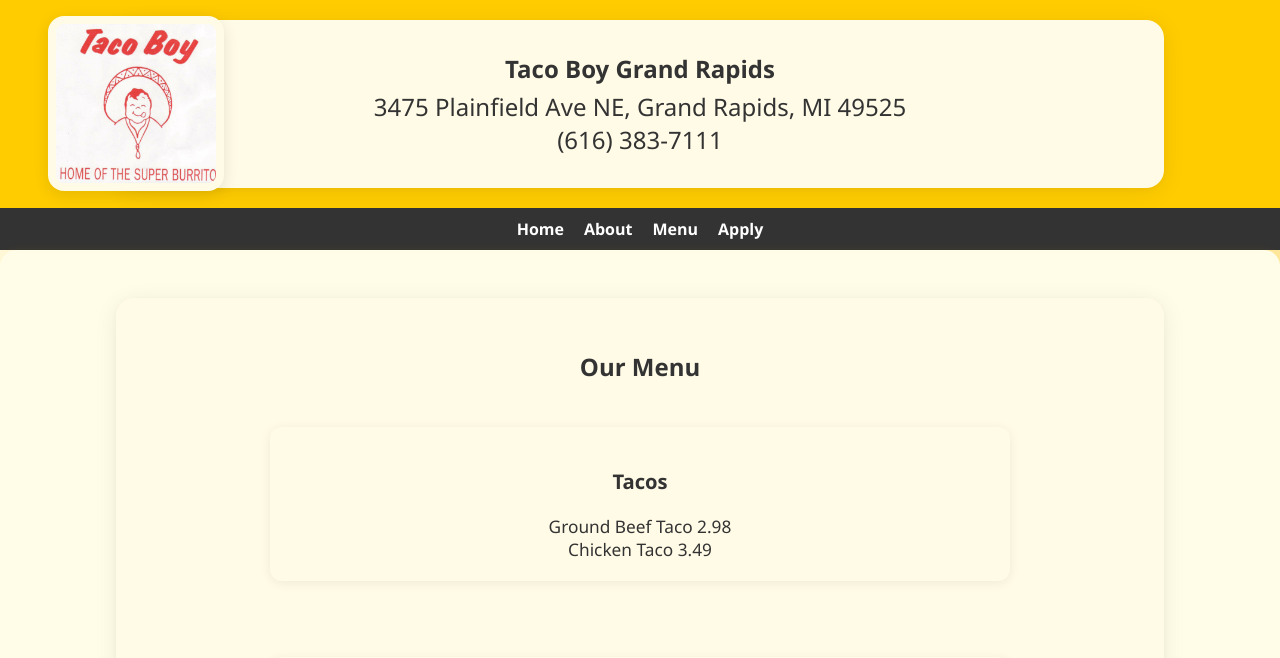
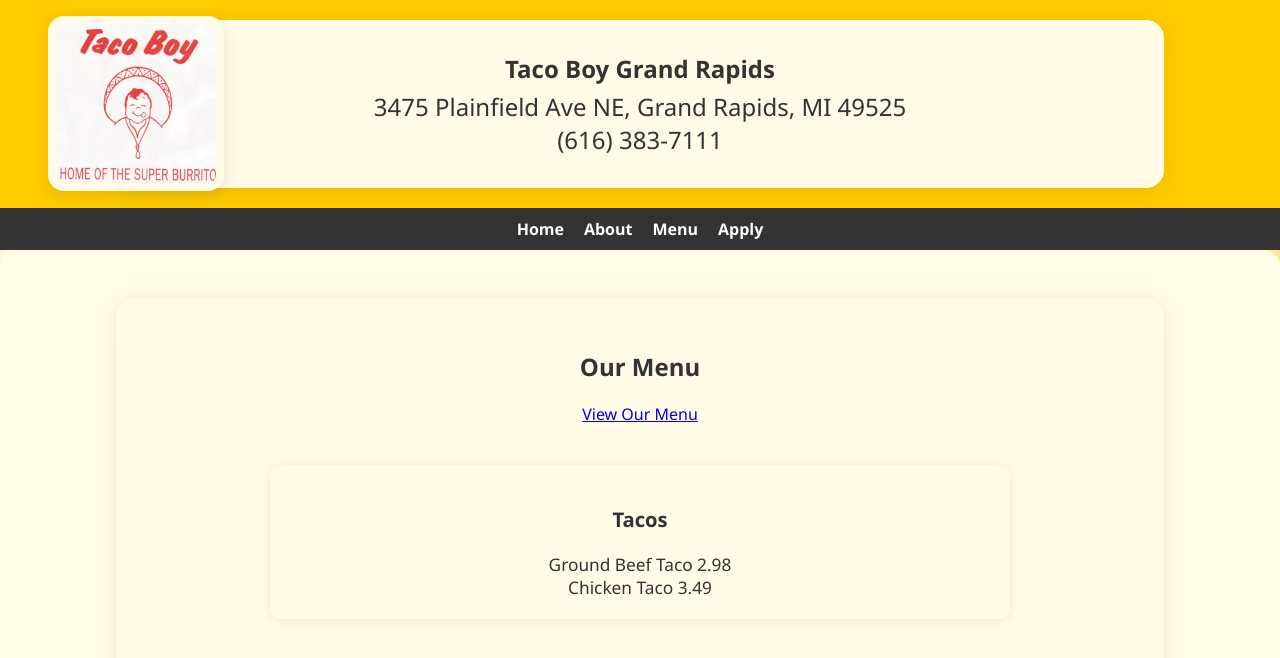
Before and after one commit to chizzle877/TacoBoyWebsite, a Flask app: page /menu in a window 1280 px wide. Shown: the top 658 px of the page. Run offline with Flask 3, Linux system fonts and the light colour scheme.

Commit message:
Google menu link

```diff
--- a/flask_app/templates/menu.html
+++ b/flask_app/templates/menu.html
@@ -13,6 +13,7 @@
 <section id="menu" class="menu">
     <div class="container">
         <h2>Our Menu</h2>
+        <p><a href="https://g.co/kgs/niHQsGm" target="_blank" rel="noopener">View Our Menu</a></p>
         <div class="menu-items">
             <div class="menu-category">
                 <h3>Tacos</h3>
```
